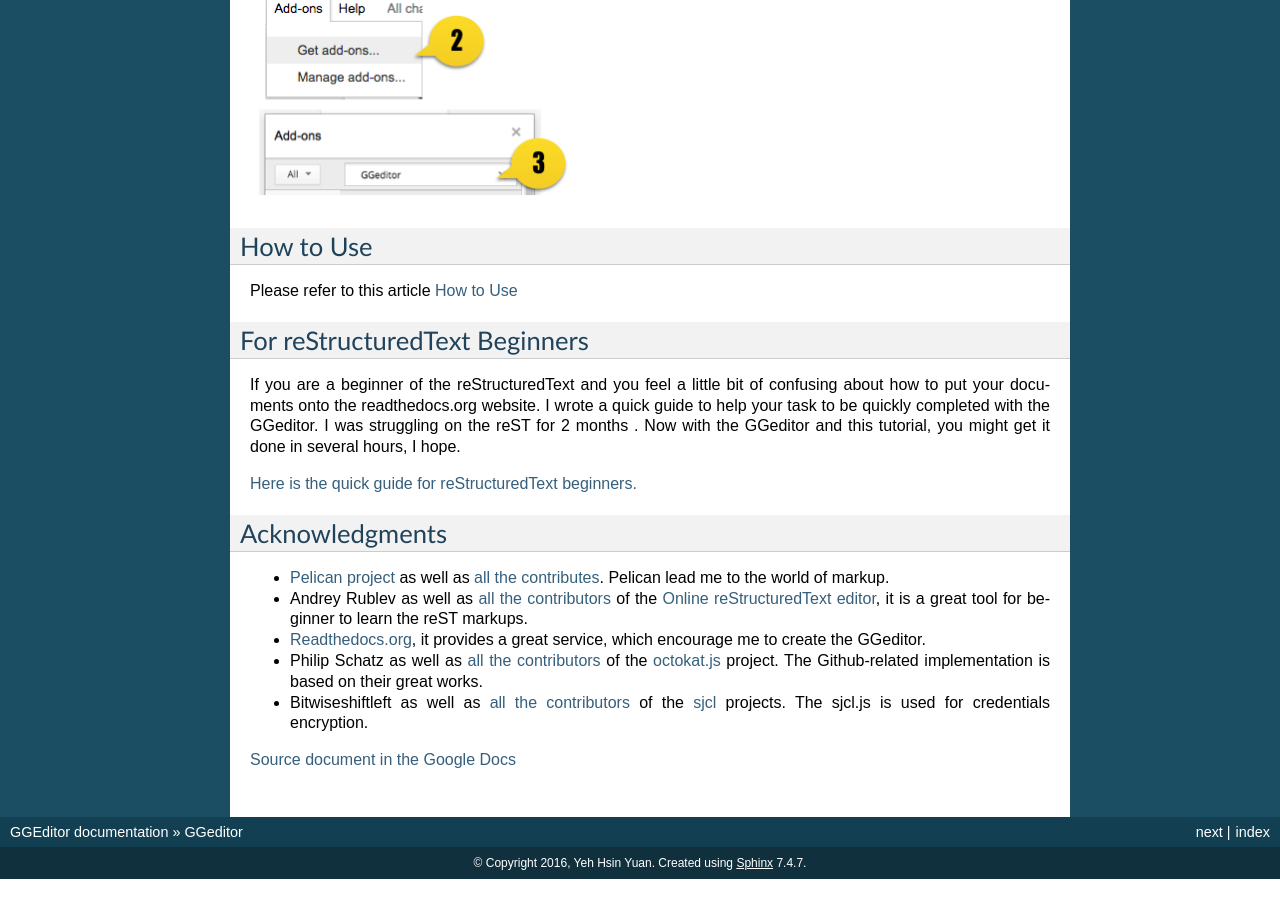
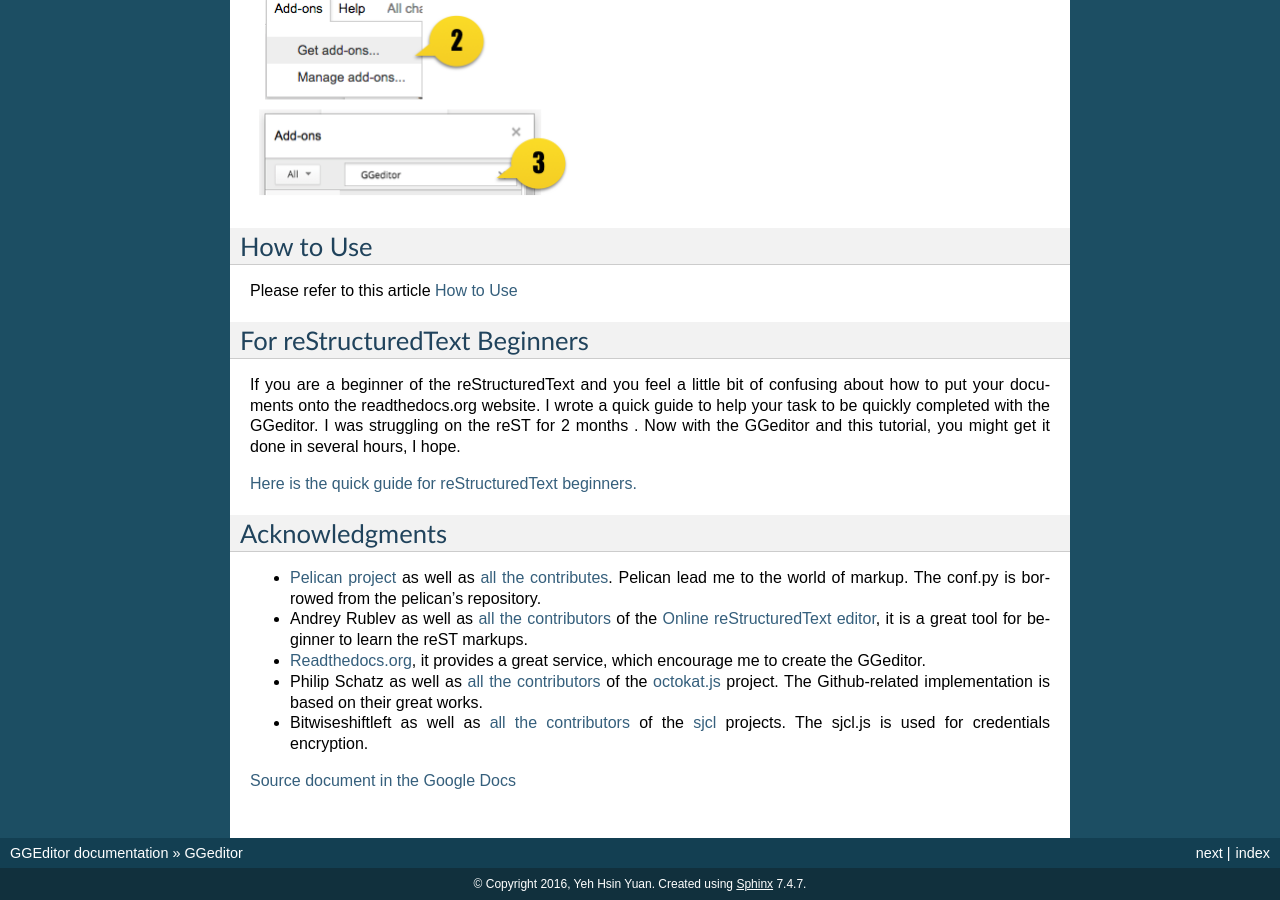
Before and after one commit to iapyeh/GGeditor, a Sphinx documentation site: the page built from docs/index.rst, in a window 1280 px wide and 900 px high, scrolled down 1562 px. Built offline with Sphinx 7.4.7, drawn with Linux system fonts in a browser that asks for light colours; before the commit the page ends 2441 px from its top, so only the background shows below that.

Commit message:
Google Docs reST Editor@2016-11-25 11:24:29

```diff
--- a/docs/index.rst
+++ b/docs/index.rst
@@ -71,7 +71,7 @@
 Acknowledgments
 ***************
 
-* \ `Pelican project`_\  as well as \ `all the contributes`_\ . Pelican lead me to the world of markup.
+* \ `Pelican project`_\  as well as \ `all the contributes`_\ . Pelican lead me to the world of markup. The conf.py is borrowed from the pelican’s repository.
 * Andrey Rublev as well as \ `all the contributors`_\  of the \ `Online reStructuredText editor`_\ , it is a great tool for beginner to learn the reST markups.
 * \ `Readthedocs.org`_\ , it provides a great service, which encourage me to create the GGeditor.
 * Philip Schatz as well as \ `all the contributors`_\  of the  \ `octokat.js`_\  project. The Github-related implementation is based on their great works.
```
